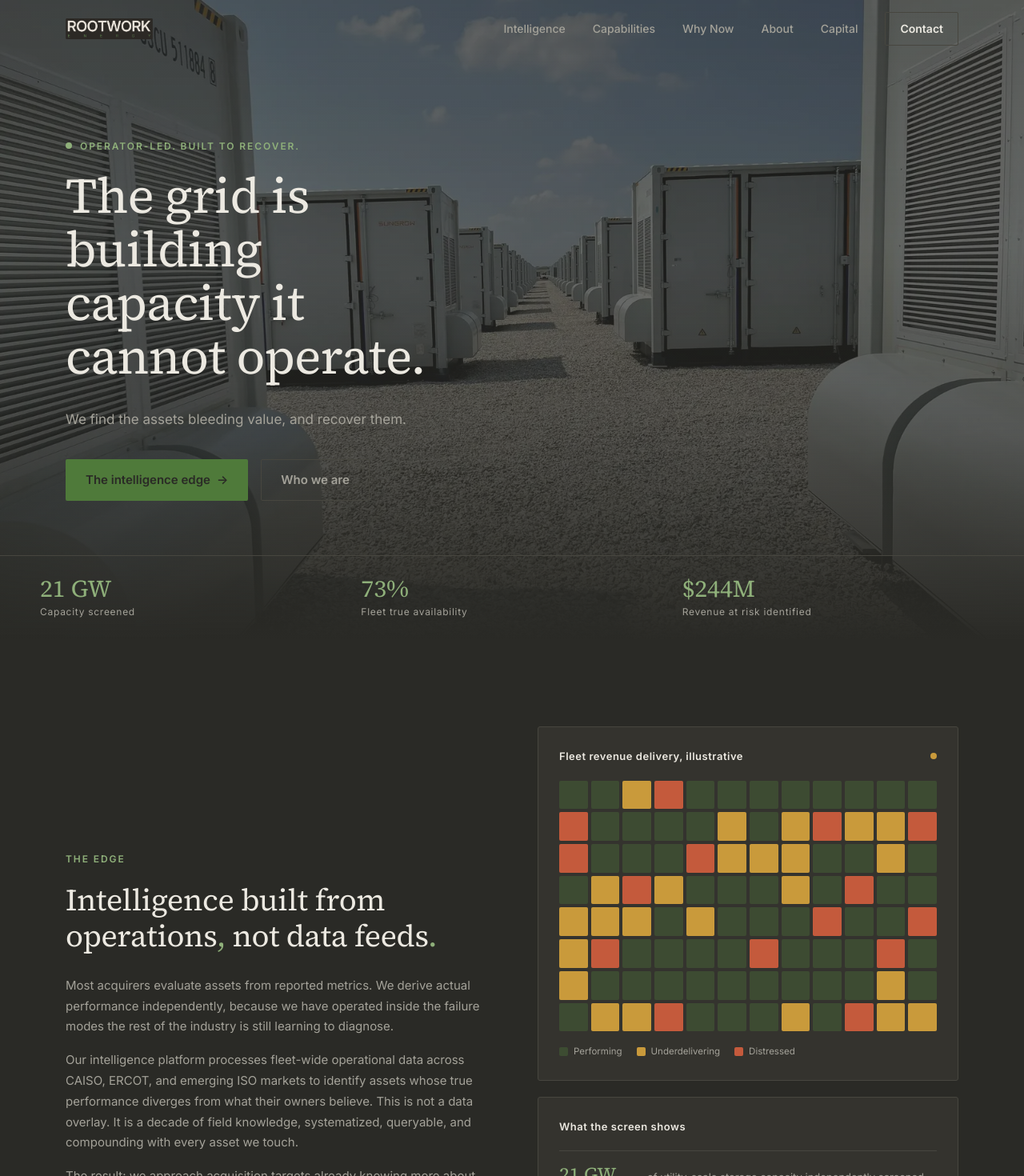
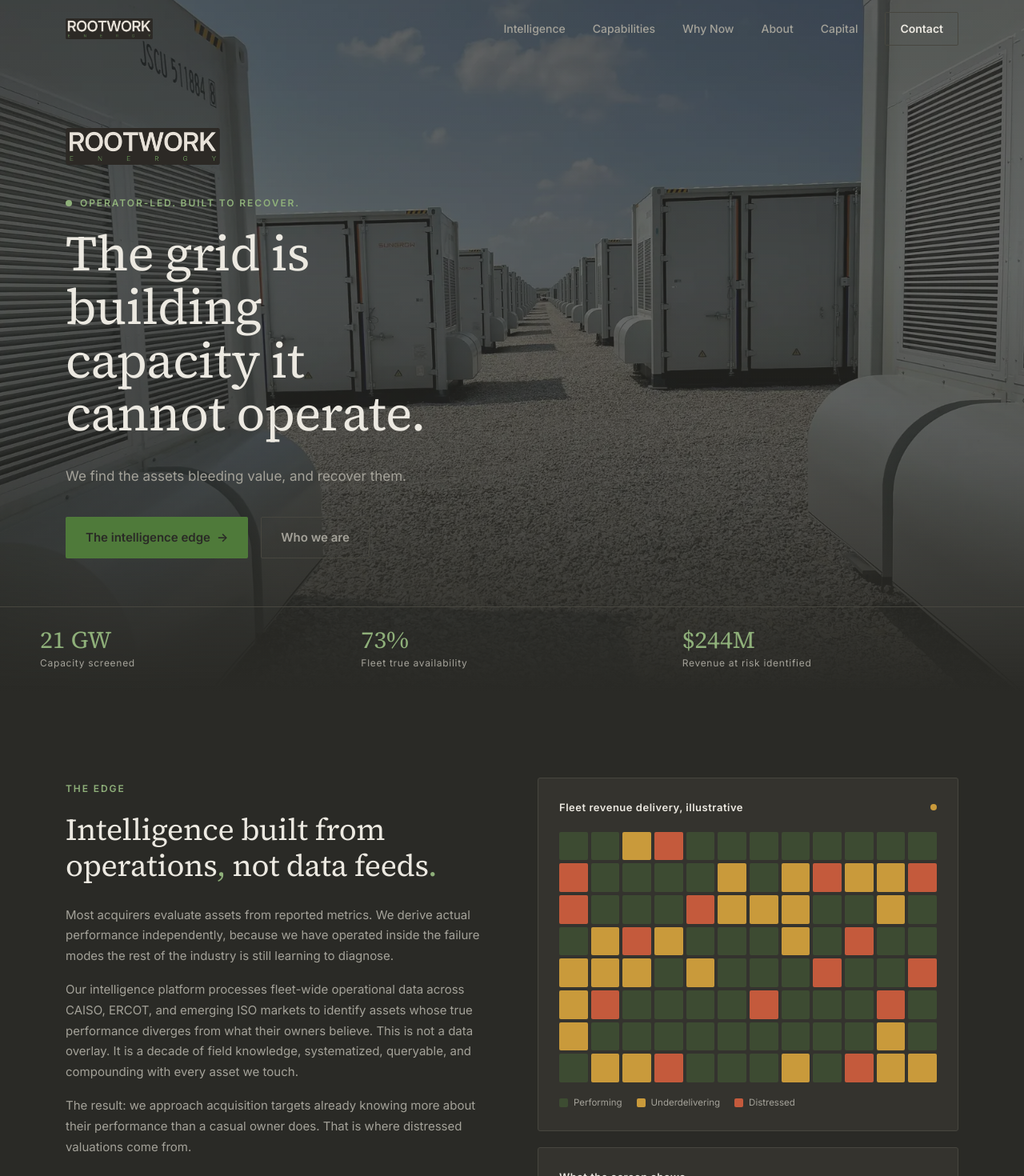
Before and after one commit to jmspyne-coder/rootwork-energy-site, a Next.js app: page / in a window 1280 px wide. Shown: the top 1470 px of the page at 80% size. Built offline with nearby package versions, Linux system fonts and the light colour scheme.

Commit message:
Revert "polish(site): eyes-on pass — drop duplicate hero wordmark, balance two-col voids"
This reverts commit 523033ae44c4fa48000eca3d25f767b078217669.

```diff
--- a/app/globals.css
+++ b/app/globals.css
@@ -114,7 +114,7 @@
   display: grid;
   grid-template-columns: 1fr 1fr;
   gap: 64px;
-  align-items: center;
+  align-items: start;
 }
 .two-col--wide {
   grid-template-columns: 2fr 1fr;
@@ -874,6 +874,11 @@
 /* ============================================================
    HERO WORDMARK (PNG, never re-typeset)
    ============================================================ */
+.hero__wordmark {
+  height: 46px;
+  width: auto;
+  margin-bottom: 34px;
+}
 
 /* ============================================================
    BONE (LIGHT) SANDWICH SECTIONS
--- a/app/page.js
+++ b/app/page.js
@@ -68,6 +68,13 @@
         <div className="hero__scrim" />
         <div className="hero__inner">
           <div className="container">
+            <img
+              src="/wordmark-reversed.png"
+              alt="Rootwork Energy"
+              className="hero__wordmark"
+              width={700}
+              height={167}
+            />
             <p className="kicker">
               <span className="pulse" />
               Operator-led. Built to recover.
```
